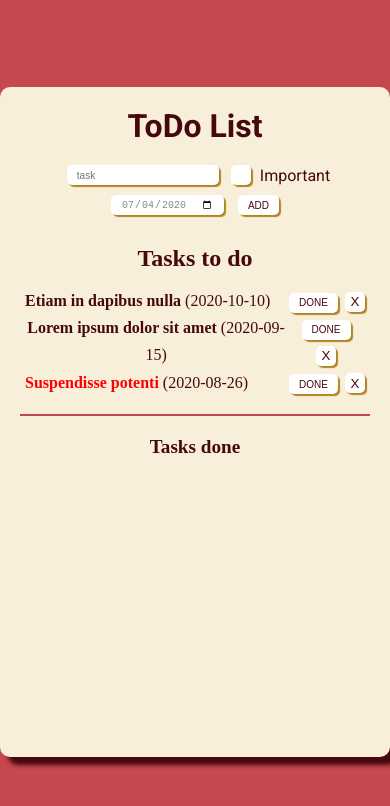
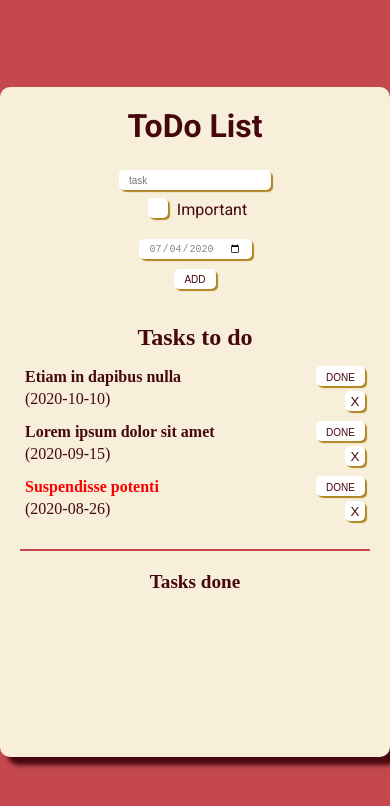
Before and after one commit to WieMon/to-do-app-react, a React (Create React App) app: page / in a window 390 px wide. Shown: the top 806 px of the page. Built offline with nearby package versions, Linux system fonts and the light colour scheme.

Commit message:
Add responsiveness

```diff
--- a/src/components/AddTask/AddTask.scss
+++ b/src/components/AddTask/AddTask.scss
@@ -13,6 +13,10 @@
   justify-content: center;
   align-items: center;
   margin: 5px;
+  @media (max-width: 480px) {
+    flex-direction: column;
+    margin: 10px 0;
+  }
 }
 
 .AddTask__input {
@@ -25,6 +29,9 @@
   box-shadow: $shadow-one;
   font-size: 10px;
   color: $color-five;
+  @media (max-width: 480px) {
+    margin-bottom: 10px;
+  }
 }
 
 .AddTask__checkbox {
@@ -43,6 +50,9 @@
 .AddTask__label {
   position: relative;
   padding-left: 21px;
+  @media (max-width: 480px) {
+      padding-top: 1px;
+  }
   &::before {
     position: absolute;
     top: -1px;
@@ -58,6 +68,7 @@
     box-shadow: $shadow-one;
     color: $color-three;
     cursor: pointer;
+
   }
   &::after {
     position: absolute;
--- a/src/components/Task/Task.js
+++ b/src/components/Task/Task.js
@@ -12,12 +12,12 @@ const Task = (props) => {
   if(active) {
     return (
       <div className='Task'>
-        <div className='Task__active'>
+        <div className='Task__active-one'>
           <strong style={important ? style : null}>{text}</strong> <span>({date}) </span>
         </div>
-        <div className='Task__active'>
+        <div className='Task__active-two'>
           <button className='btn-long' onClick={() => props.change(id)}>Done</button>
-          <button className='Task__btn-delete btn-short' onClick={() => props.delete(id)}>X</button>
+          <button className='Task__btn-delete' onClick={() => props.delete(id)}>X</button>
         </div>
       </div>
     );
@@ -29,10 +29,10 @@ const Task = (props) => {
         <div className='Task__done'>
           <strong>{text}</strong> <span>({date}) </span>
           <br />
-          <span className='Task__small'>(Completed on: {finish})</span>
+          <span>(Completed on: {finish})</span>
         </div>
         <div className='Task__done'>
-          <button className='Task__btn-delete btn-short' onClick={() => props.delete(id)}>X</button>
+          <button className='Task__btn-delete' onClick={() => props.delete(id)}>X</button>
         </div>
       </div>
     );
--- a/src/components/Task/Task.scss
+++ b/src/components/Task/Task.scss
@@ -3,12 +3,37 @@
 .Task {
   display: flex;
   justify-content: space-between;
+  font-family: $font-two;
 }
 
-.Task__active {
-  font-family: $font-two;
-  line-height: 1.7em;
+.Task__active-one {
+  line-height: 2em;
+  @media (max-width: 767px) {
+    display: flex;
+    flex-direction: column;
+    text-align: left;
+    line-height: 1.4em;
+    margin-bottom: 5px;
+  }
 }
+
+.Task__active-two {
+  @media (max-width: 767px) {
+    display: flex;
+    flex-direction: column;
+    margin-bottom: 10px;
+  }
+}
+
+.Task__active-two {
+  .btn-long {
+  @media (max-width: 767px) {
+    margin: auto;
+    line-height: 1.7em;
+  }
+}
+}
+
 
 .Task__done {
   text-align: left;
@@ -16,6 +41,13 @@
   font-family: $font-two;
   font-size: 13px;
   line-height: 1.4em;
+  @media (max-width: 480px) {
+    display: flex;
+    flex-direction: column;
+    :nth-child(3) {
+      display: none;
+    }
+  }
 }
 
 .Task__btn-delete {
@@ -34,4 +66,8 @@
   &:focus {
     outline: none;
   }
+  @media (max-width: 767px) {
+    margin-left: auto;
+    margin-top: 5px;
+  }
 }
```
Also changed, not shown: src/styles/global.scss (line endings or trailing spaces).
